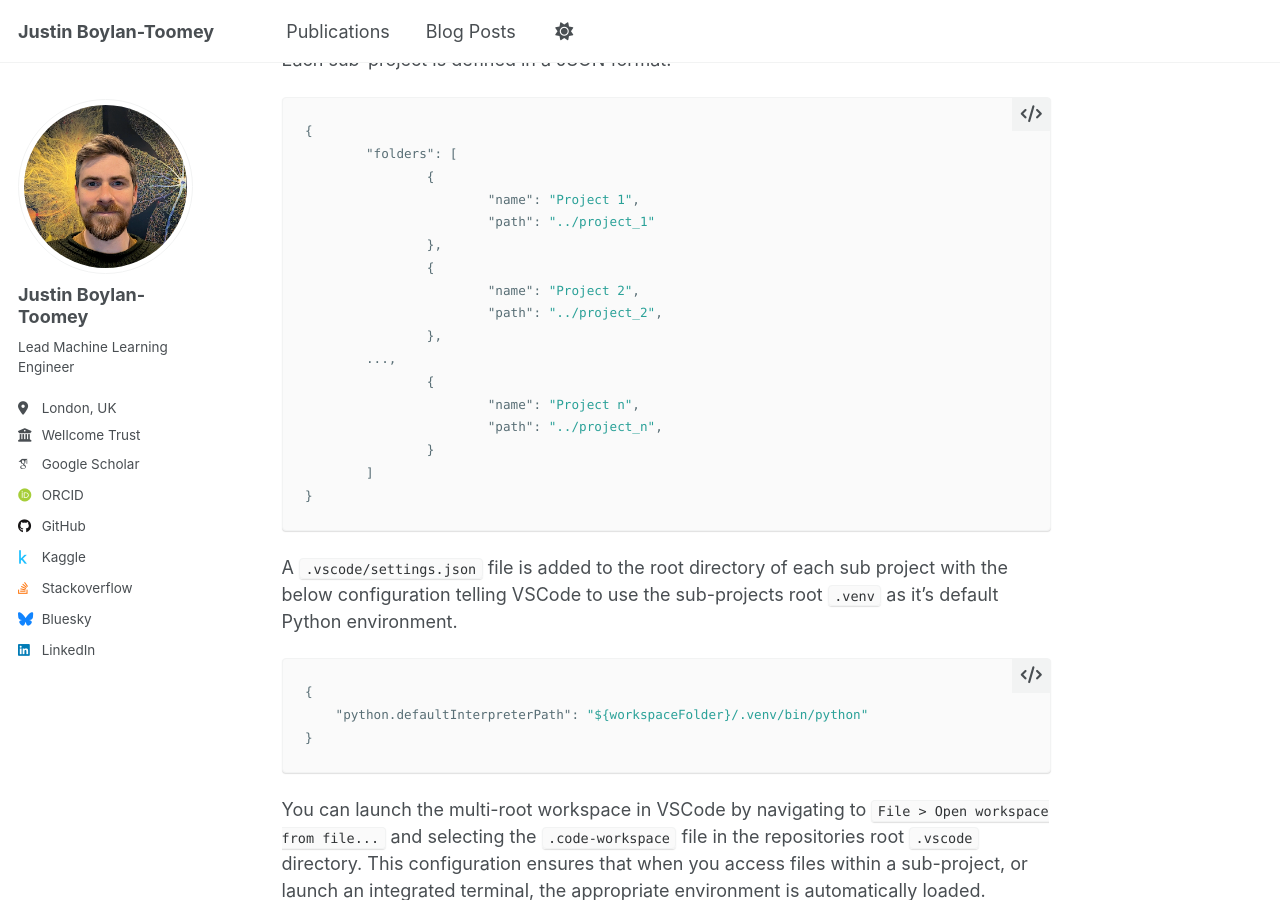
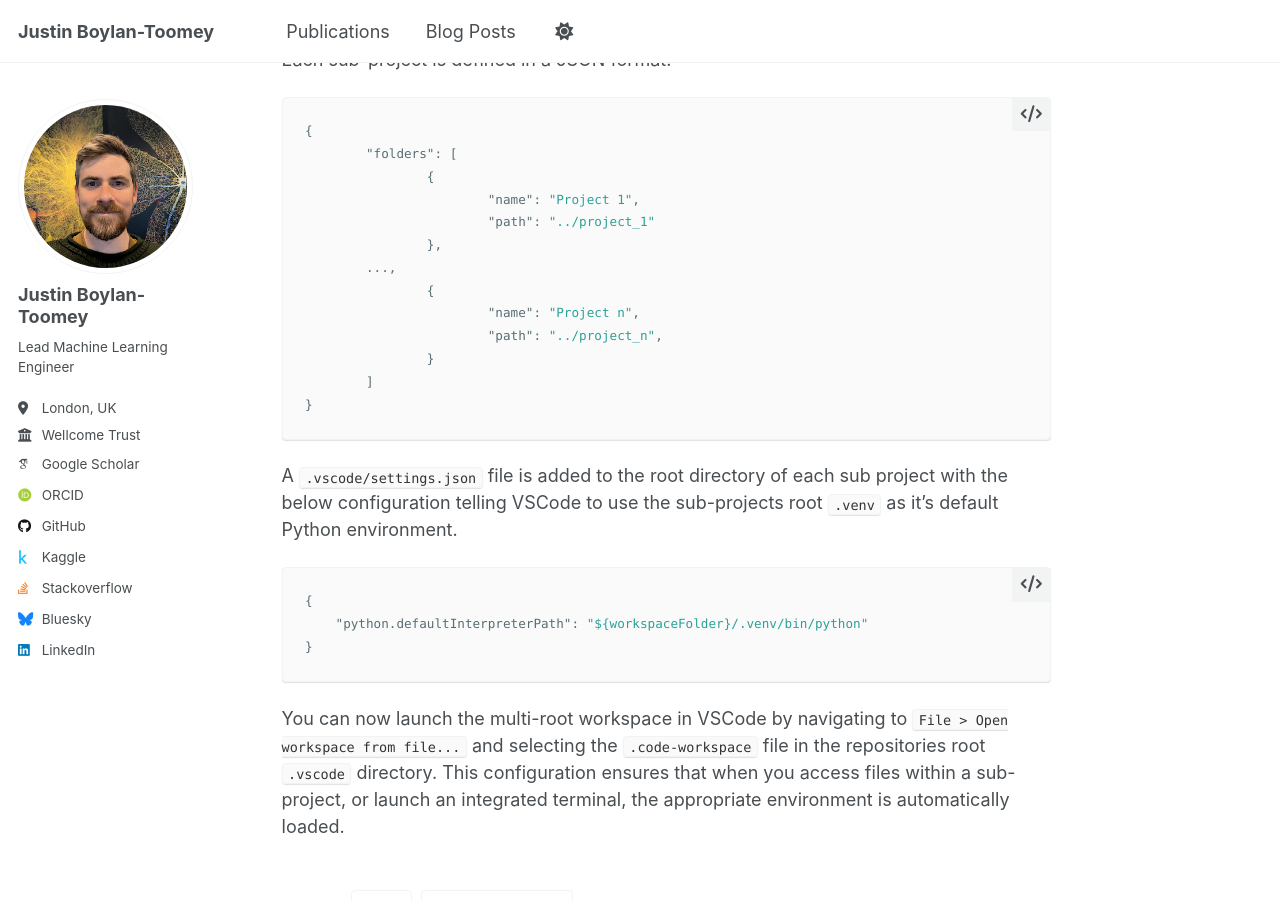
Before and after one commit to justinbt1/justinbt1.github.io, a Jekyll site: the page built from _posts/2026-01-22-managing-uv-monorepo-envs.md, in a window 1280 px wide and 900 px high, scrolled down 2483 px. Built offline with Jekyll 4.4.1, drawn with Linux system fonts in a browser that asks for light colours; some web fonts are replaced; a script that is not in the unit is left out.

````diff
--- a/_posts/2026-01-22-managing-uv-monorepo-envs.md
+++ b/_posts/2026-01-22-managing-uv-monorepo-envs.md
@@ -82,10 +82,6 @@
 			"name": "Project 1",
 			"path": "../project_1"
 		},
-		{
-			"name": "Project 2",
-			"path": "../project_2",
-		},
         ...,
 		{
 			"name": "Project n",
@@ -103,4 +99,4 @@
 }
 ```
 
-You can launch the multi-root workspace in VSCode by navigating to `File > Open workspace from file...` and selecting the `.code-workspace` file in the repositories root `.vscode` directory. This configuration ensures that when you access files within a sub-project, or launch an integrated terminal, the appropriate environment is automatically loaded.
+You can now launch the multi-root workspace in VSCode by navigating to `File > Open workspace from file...` and selecting the `.code-workspace` file in the repositories root `.vscode` directory. This configuration ensures that when you access files within a sub-project, or launch an integrated terminal, the appropriate environment is automatically loaded.
````
